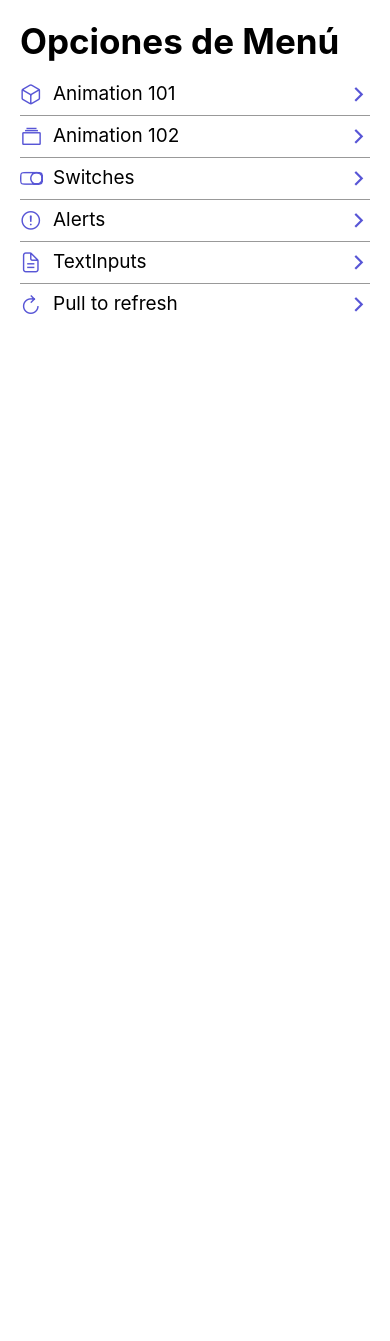
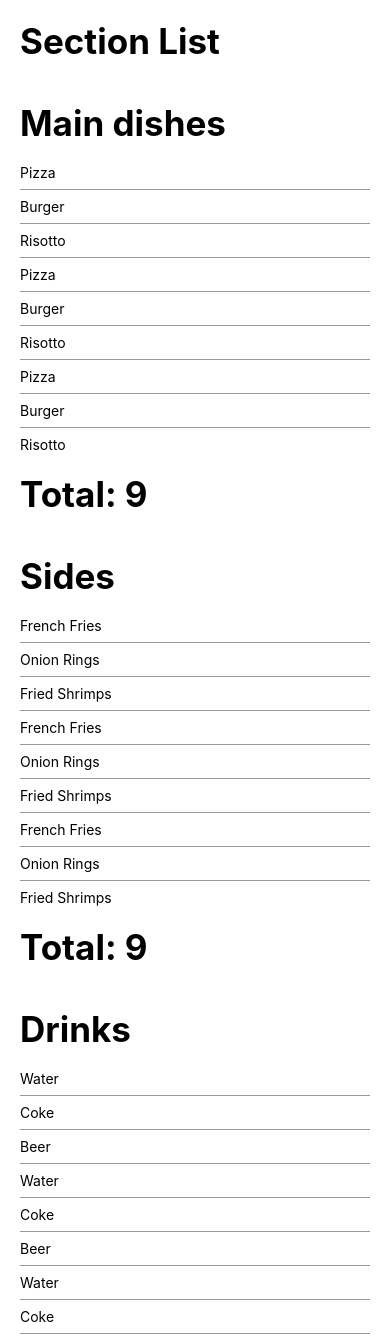
Before and after one commit to dloyolar/react-native-components, a React Native app: screen /CustomSectionListScreen in a window 390 px wide. Shown: the top 1341 px of the page. Before the commit the page ends 844 px from the top, so only its background shows below. Built offline with nearby package versions, Linux system fonts and the light colour scheme.

Commit message:
feat: add SectionList and ItemSeparator component

```diff
--- /dev/null
+++ b/src/components/ItemSeparator.tsx
@@ -0,0 +1,14 @@
+import React from 'react';
+import {StyleSheet, View} from 'react-native';
+
+export const ItemSeparator = () => {
+  return <View style={styles.itemSeparator} />;
+};
+
+const styles = StyleSheet.create({
+  itemSeparator: {
+    borderBottomWidth: 1,
+    opacity: 0.4,
+    marginVertical: 8,
+  },
+});
--- a/src/data/menuItems.tsx
+++ b/src/data/menuItems.tsx
@@ -31,4 +31,9 @@ export const menuItems: MenuItem[] = [
     icon: 'refresh-outline',
     component: 'PullToRefreshScreen',
   },
+  {
+    name: 'Section List',
+    icon: 'list-outline',
+    component: 'CustomSectionListScreen',
+  },
 ];
--- a/src/navigation/Navigation.tsx
+++ b/src/navigation/Navigation.tsx
@@ -7,6 +7,7 @@ import {SwitchScreen} from '../screens/SwitchScreen';
 import {AlertScreen} from '../screens/AlertScreen';
 import {TextInputScreen} from '../screens/TextInputScreen';
 import {PullToRefreshScreen} from '../screens/PullToRefreshScreen';
+import {CustomSectionListScreen} from '../screens/CustomSectionListScreen';
 
 const Stack = createStackNavigator();
 
@@ -29,6 +30,10 @@ export const Navigation = () => {
         name="PullToRefreshScreen"
         component={PullToRefreshScreen}
       />
+      <Stack.Screen
+        name="CustomSectionListScreen"
+        component={CustomSectionListScreen}
+      />
     </Stack.Navigator>
   );
 };
--- /dev/null
+++ b/src/screens/CustomSectionListScreen.tsx
@@ -0,0 +1,97 @@
+/* eslint-disable react-native/no-inline-styles */
+import React from 'react';
+import {SectionList, Text, View} from 'react-native';
+import {HeaderTitle} from '../components/HeaderTitle';
+import {ItemSeparator} from '../components/ItemSeparator';
+import styles from '../theme/appTheme';
+
+interface Data {
+  title: string;
+  data: string[];
+}
+
+const data: Data[] = [
+  {
+    title: 'Main dishes',
+    data: [
+      'Pizza',
+      'Burger',
+      'Risotto',
+      'Pizza',
+      'Burger',
+      'Risotto',
+      'Pizza',
+      'Burger',
+      'Risotto',
+    ],
+  },
+  {
+    title: 'Sides',
+    data: [
+      'French Fries',
+      'Onion Rings',
+      'Fried Shrimps',
+      'French Fries',
+      'Onion Rings',
+      'Fried Shrimps',
+      'French Fries',
+      'Onion Rings',
+      'Fried Shrimps',
+    ],
+  },
+  {
+    title: 'Drinks',
+    data: [
+      'Water',
+      'Coke',
+      'Beer',
+      'Water',
+      'Coke',
+      'Beer',
+      'Water',
+      'Coke',
+      'Beer',
+    ],
+  },
+  {
+    title: 'Desserts',
+    data: [
+      'Cheese Cake',
+      'Ice Cream',
+      'Cheese Cake',
+      'Ice Cream',
+      'Cheese Cake',
+      'Ice Cream',
+    ],
+  },
+];
+
+export const CustomSectionListScreen = () => {
+  return (
+    <View style={{...styles.globalMargin, flex: 1}}>
+      <SectionList
+        sections={data}
+        keyExtractor={(item, index) => item + index}
+        ListHeaderComponent={() => <HeaderTitle title="Section List" />}
+        ListFooterComponent={() => (
+          <View style={{marginBottom: 70}}>
+            <HeaderTitle title={'Total de secciones ' + data.length} />
+          </View>
+        )}
+        renderItem={({item}) => <Text>{item}</Text>}
+        stickySectionHeadersEnabled
+        renderSectionHeader={({section}) => (
+          <View style={{backgroundColor: 'white'}}>
+            <HeaderTitle title={section.title} />
+          </View>
+        )}
+        renderSectionFooter={({section}) => (
+          <HeaderTitle title={'Total: ' + section.data.length} />
+        )}
+        // SectionSeparatorComponent={() => <ItemSeparator />}
+        ItemSeparatorComponent={() => <ItemSeparator />}
+        showsVerticalScrollIndicator={false}
+      />
+    </View>
+  );
+};
--- a/src/screens/HomeScreen.tsx
+++ b/src/screens/HomeScreen.tsx
@@ -3,14 +3,11 @@ import {FlatList, StyleSheet, View} from 'react-native';
 
 import {FlatListMenuItem} from '../components/FlatListMenuItem';
 import {HeaderTitle} from '../components/HeaderTitle';
+import {ItemSeparator} from '../components/ItemSeparator';
 import {menuItems} from '../data/menuItems';
 import globalStyles from '../theme/appTheme';
 
 export const HomeScreen = () => {
-  const itemSeparator = () => {
-    return <View style={styles.itemSeparator} />;
-  };
-
   return (
     <View style={styles.homeContainer}>
       <FlatList
@@ -18,7 +15,7 @@ export const HomeScreen = () => {
         renderItem={({item}) => <FlatListMenuItem menuItem={item} />}
         keyExtractor={item => item.name}
         ListHeaderComponent={() => <HeaderTitle title="Opciones de Menú" />}
-        ItemSeparatorComponent={itemSeparator}
+        ItemSeparatorComponent={() => <ItemSeparator />}
       />
     </View>
   );
@@ -32,9 +29,4 @@ const styles = StyleSheet.create({
   renderListHeader: {
     marginBottom: 20,
   },
-  itemSeparator: {
-    borderBottomWidth: 1,
-    opacity: 0.4,
-    marginVertical: 8,
-  },
 });
```
